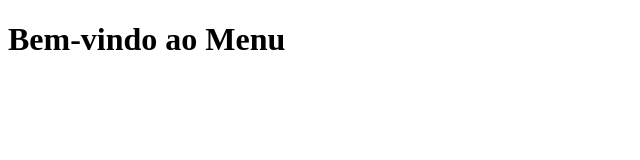
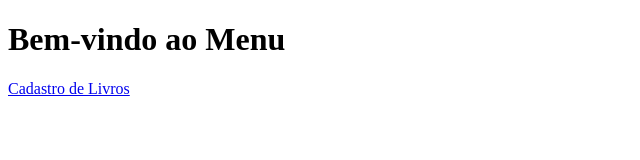
Before and after one commit to VSocks/site-biblioteca, a website: page views/menu.html in a window 1280 px wide. Shown: the whole page, without its empty margins (0-640 px from the left). Drawn offline with Linux system fonts and the light colour scheme.

Commit message:
feat: add chamada cadastroLivros

```diff
--- a/views/menu.html
+++ b/views/menu.html
@@ -6,5 +6,6 @@
 </head>
 <body>
   <h1>Bem-vindo ao Menu</h1>
+  <a href="/cadastroLivro">Cadastro de Livros</a>
 </body>
 </html>
```
